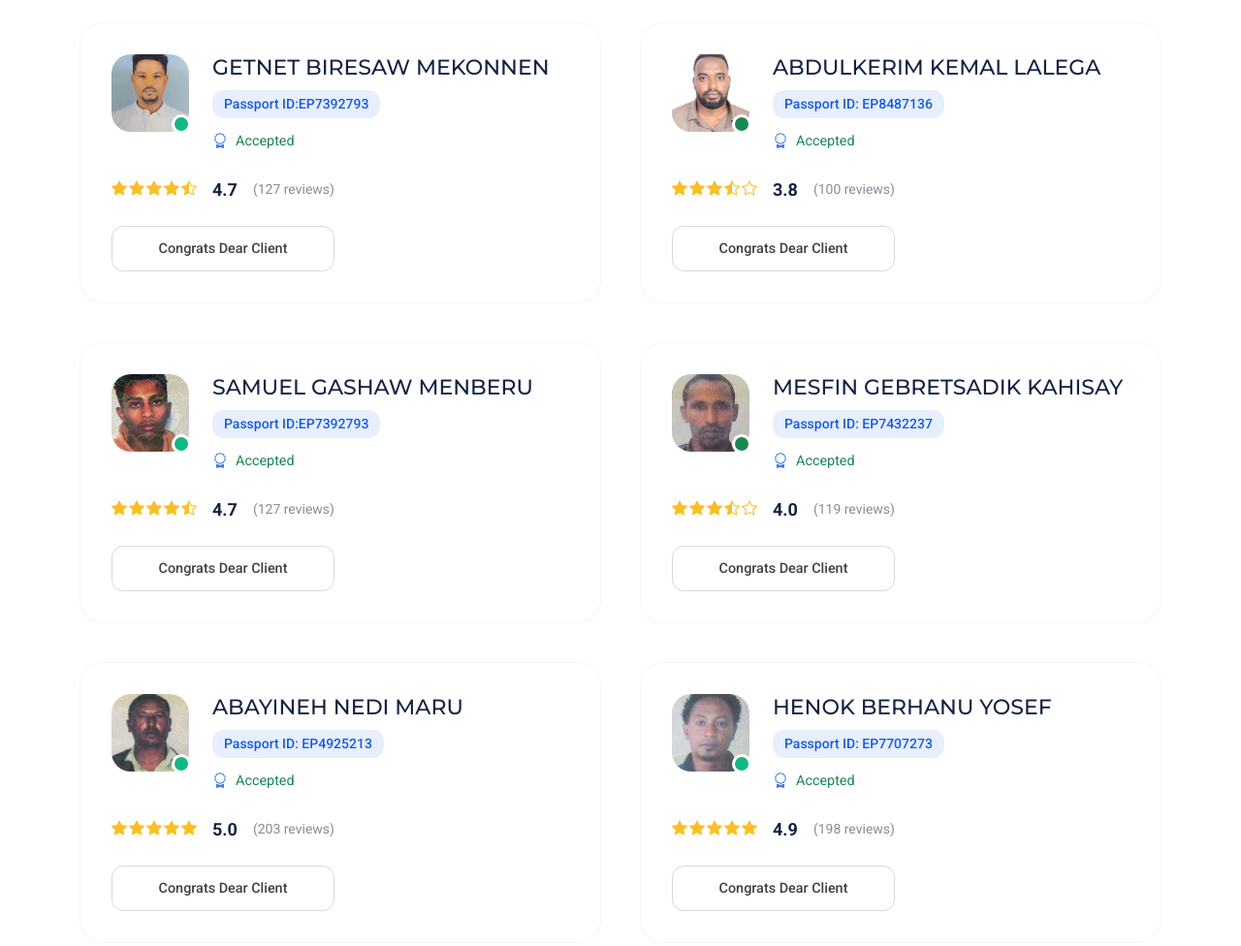
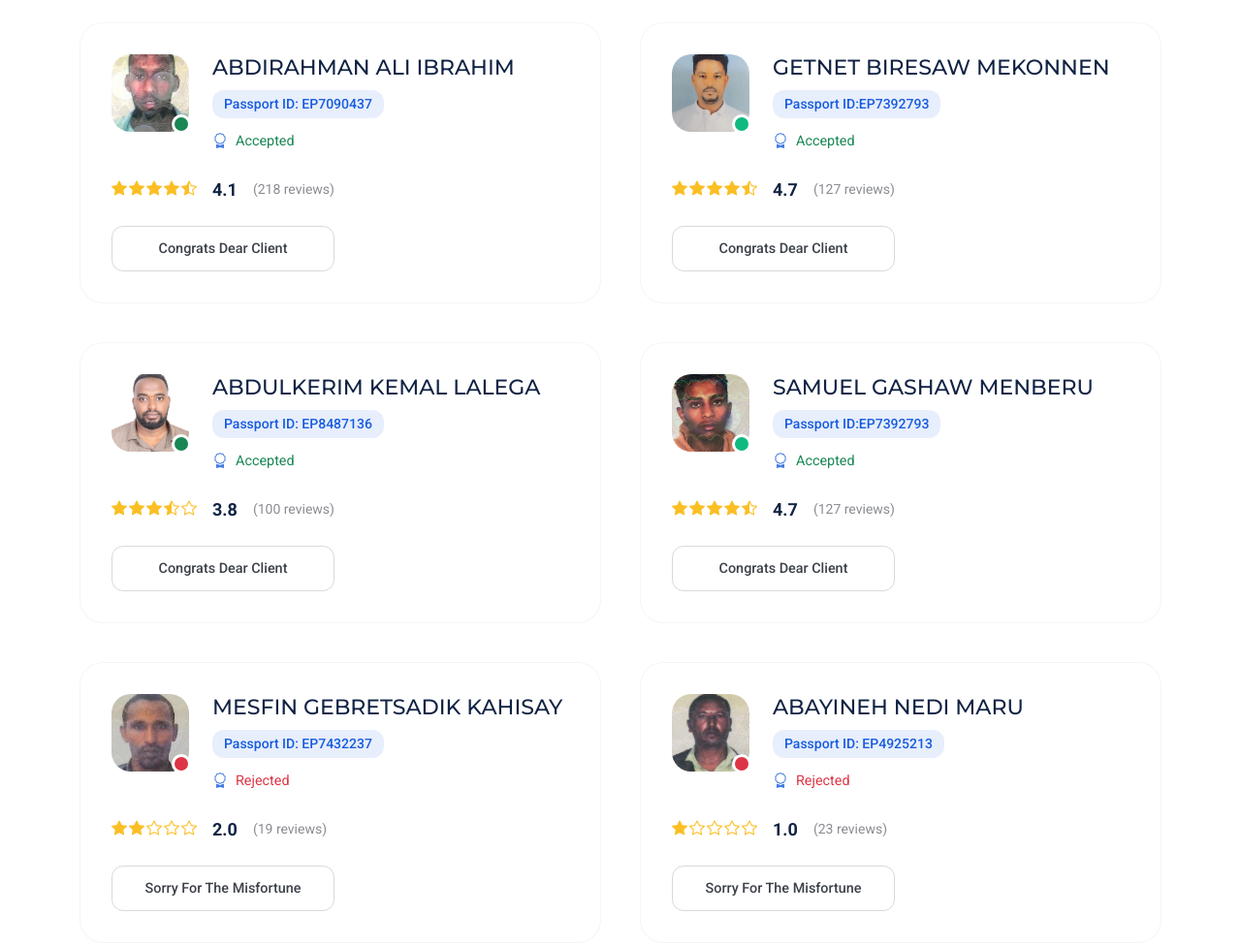
Before and after one commit to GRAVEYARDOG/AustralianEmbassyMADENEW, a plain HTML site: page index.html in a window 1280 px wide. Shown: the part 4440-5416 px from the top of the page at 97% size. Drawn offline with Linux system fonts and the light colour scheme.

Commit message:
Update profile statuses and fix inconsistencies for Abdirahman, Mesfin, and Abayineh

```diff
--- a/index.html
+++ b/index.html
@@ -16,7 +16,9 @@
   <!-- Fonts -->
   <link href="https://fonts.googleapis.com" rel="preconnect">
   <link href="https://fonts.gstatic.com" rel="preconnect" crossorigin>
-  <link href="https://fonts.googleapis.com/css2?family=Roboto:ital,wght@0,100;0,300;0,400;0,500;0,700;0,900;1,100;1,300;1,400;1,500;1,700;1,900&family=Montserrat:ital,wght@0,100;0,200;0,300;0,400;0,500;0,600;0,700;0,800;0,900;1,100;1,200;1,300;1,400;1,500;1,600;1,700;1,800;1,900&family=Lato:ital,wght@0,100;0,300;0,400;0,700;0,900;1,100;1,300;1,400;1,700;1,900&display=swap" rel="stylesheet">
+  <link
+    href="https://fonts.googleapis.com/css2?family=Roboto:ital,wght@0,100;0,300;0,400;0,500;0,700;0,900;1,100;1,300;1,400;1,500;1,700;1,900&family=Montserrat:ital,wght@0,100;0,200;0,300;0,400;0,500;0,600;0,700;0,800;0,900;1,100;1,200;1,300;1,400;1,500;1,600;1,700;1,800;1,900&family=Lato:ital,wght@0,100;0,300;0,400;0,700;0,900;1,100;1,300;1,400;1,700;1,900&display=swap"
+    rel="stylesheet">
 
   <!-- Vendor CSS Files -->
   <link href="assets/vendor/bootstrap/css/bootstrap.min.css" rel="stylesheet">
@@ -58,8 +60,6 @@
       object-fit: cover;
       display: block;
     }
-
-
   </style>
 
 </head>
@@ -71,7 +71,8 @@
     <div class="topbar d-flex align-items-center dark-background">
       <div class="container d-flex justify-content-center justify-content-md-between">
         <div class="contact-info d-flex align-items-center">
-          <i class="bi bi-envelope d-flex align-items-center"><a href="mailto:embassy@australia.gov">embassy@australia.gov</a></i>
+          <i class="bi bi-envelope d-flex align-items-center"><a
+              href="mailto:embassy@australia.gov">embassy@australia.gov</a></i>
           <i class="bi bi-phone d-flex align-items-center ms-4"><span>+61 2 6214 0000</span></i>
         </div>
         <div class="social-links d-none d-md-flex align-items-center">
@@ -97,7 +98,8 @@
             <li><a href="departments.html">Services</a></li>
             <li><a href="services.html">Consular</a></li>
             <li><a href="doctors.html">Our Reviewing Team</a></li>
-            <li class="dropdown"><a href="#"><span>More Pages</span> <i class="bi bi-chevron-down toggle-dropdown"></i></a>
+            <li class="dropdown"><a href="#"><span>More Pages</span> <i
+                  class="bi bi-chevron-down toggle-dropdown"></i></a>
               <ul>
                 <li><a href="department-details.html">Visa Services</a></li>
                 <li><a href="service-details.html">Passport Services</a></li>
@@ -110,10 +112,12 @@
                 <li><a href="404.html">404</a></li>
               </ul>
             </li>
-            <li class="dropdown"><a href="#"><span>Resources</span> <i class="bi bi-chevron-down toggle-dropdown"></i></a>
+            <li class="dropdown"><a href="#"><span>Resources</span> <i
+                  class="bi bi-chevron-down toggle-dropdown"></i></a>
               <ul>
                 <li><a href="#">Travel Advisory</a></li>
-                <li class="dropdown"><a href="#"><span>Immigration</span> <i class="bi bi-chevron-down toggle-dropdown"></i></a>
+                <li class="dropdown"><a href="#"><span>Immigration</span> <i
+                      class="bi bi-chevron-down toggle-dropdown"></i></a>
                   <ul>
                     <li><a href="#">Student Visas</a></li>
                     <li><a href="#">Work Visas</a></li>
@@ -174,15 +178,18 @@
 
               <div class="hero-stats mb-4" data-aos="fade-right" data-aos-delay="500">
                 <div class="stat-item">
-                  <h3><span data-purecounter-start="0" data-purecounter-end="80" data-purecounter-duration="2" class="purecounter"></span>+</h3>
+                  <h3><span data-purecounter-start="0" data-purecounter-end="80" data-purecounter-duration="2"
+                      class="purecounter"></span>+</h3>
                   <p>Years Experience</p>
                 </div>
                 <div class="stat-item">
-                  <h3><span data-purecounter-start="0" data-purecounter-end="150000" data-purecounter-duration="2" class="purecounter"></span>+</h3>
+                  <h3><span data-purecounter-start="0" data-purecounter-end="150000" data-purecounter-duration="2"
+                      class="purecounter"></span>+</h3>
                   <p>Services Provided</p>
                 </div>
                 <div class="stat-item">
-                  <h3><span data-purecounter-start="0" data-purecounter-end="50" data-purecounter-duration="2" class="purecounter"></span>+</h3>
+                  <h3><span data-purecounter-start="0" data-purecounter-end="50" data-purecounter-duration="2"
+                      class="purecounter"></span>+</h3>
                   <p>Diplomatic Staff</p>
                 </div>
               </div>
@@ -257,20 +264,26 @@
           <div class="col-lg-6 mb-5 mb-lg-0" data-aos="fade-right" data-aos-delay="200">
             <div class="about-content">
               <h2 class="section-heading">Representing Australia Abroad</h2>
-            <p class="lead-text">For over eight decades, we've been dedicated to strengthening international relations, protecting Australian interests abroad, and providing vital consular assistance to citizens overseas.</p>
-            <p>Our embassy serves as Australia's official representation, facilitating diplomatic relations, promoting trade and investment, and supporting cultural exchange between nations.</p>
+              <p class="lead-text">For over eight decades, we've been dedicated to strengthening international
+                relations, protecting Australian interests abroad, and providing vital consular assistance to citizens
+                overseas.</p>
+              <p>Our embassy serves as Australia's official representation, facilitating diplomatic relations, promoting
+                trade and investment, and supporting cultural exchange between nations.</p>
 
               <div class="stats-grid">
                 <div class="stat-item">
-                <div class="stat-number purecounter" data-purecounter-start="0" data-purecounter-end="150000" data-purecounter-duration="1"></div>
+                  <div class="stat-number purecounter" data-purecounter-start="0" data-purecounter-end="150000"
+                    data-purecounter-duration="1"></div>
                   <div class="stat-label">Services Provided</div>
                 </div>
                 <div class="stat-item">
-                <div class="stat-number purecounter" data-purecounter-start="0" data-purecounter-end="80" data-purecounter-duration="1"></div>
+                  <div class="stat-number purecounter" data-purecounter-start="0" data-purecounter-end="80"
+                    data-purecounter-duration="1"></div>
                   <div class="stat-label">Years of Service</div>
                 </div>
                 <div class="stat-item">
-                <div class="stat-number purecounter" data-purecounter-start="0" data-purecounter-end="50" data-purecounter-duration="1"></div>
+                  <div class="stat-number purecounter" data-purecounter-start="0" data-purecounter-end="50"
+                    data-purecounter-duration="1"></div>
                   <div class="stat-label">Diplomatic Staff</div>
                 </div>
               </div>
@@ -285,13 +298,7 @@
             <div class="about-visual">
               <div class="main-image">
                 <!-- Replaced IMG with looping background video -->
-              <video
-                autoplay
-                muted
-                loop
-                playsinline
-                poster="assets/img/health/facility.jpg"
-              >
+                <video autoplay muted loop playsinline poster="assets/img/health/facility.jpg">
                   <source src="assets/videos/embassy-bg.mp4" type="video/mp4">
                   <!-- Optional: WebM fallback -->
                   <!-- <source src="assets/videos/embassy-bg.webm" type="video/webm"> -->
@@ -326,7 +333,7 @@
     <!-- /Home About Section -->
 
     <!-- Featured Services Section -->
-    <section id="featured-services" class="featured-services section" >
+    <section id="featured-services" class="featured-services section">
 
 
       <!-- Section Title -->
@@ -352,7 +359,8 @@
               </div>
               <div class="service-details">
                 <h2>Comprehensive Diplomatic Services</h2>
-                <p>Our embassy provides a full range of services to support Australians abroad and facilitate international relations.</p>
+                <p>Our embassy provides a full range of services to support Australians abroad and facilitate
+                  international relations.</p>
                 <a href="#" class="main-cta">Explore Our Services</a>
               </div>
             </div>
@@ -405,7 +413,8 @@
             <div class="col-lg-3 col-md-6">
               <div class="specialty-card">
                 <div class="specialty-image">
-                  <img src="assets/img/health/maternal-2.jpg" alt="Citizenship Services" class="img-fluid" loading="lazy">
+                  <img src="assets/img/health/maternal-2.jpg" alt="Citizenship Services" class="img-fluid"
+                    loading="lazy">
                 </div>
                 <div class="specialty-content">
                   <h5>Citizenship</h5>
@@ -417,7 +426,8 @@
             <div class="col-lg-3 col-md-6">
               <div class="specialty-card">
                 <div class="specialty-image">
-                  <img src="assets/img/health/vaccination-3.jpg" alt="Emergency Assistance" class="img-fluid" loading="lazy">
+                  <img src="assets/img/health/vaccination-3.jpg" alt="Emergency Assistance" class="img-fluid"
+                    loading="lazy">
                 </div>
                 <div class="specialty-content">
                   <h5>Emergency Assistance</h5>
@@ -472,7 +482,8 @@
           <div class="col-lg-8 text-center">
             <div class="search-section">
               <h3 class="search-title">View Your Status of Entrance in Our Country</h3>
-              <p class="search-subtitle">Search through our comprehensive directory of Citizens Information and Status</p>
+              <p class="search-subtitle">Search through our comprehensive directory of Citizens Information and Status
+              </p>
               <form class="search-form" action="forms/doctor-search.php" method="get">
                 <div class="search-input-group">
                   <div class="input-wrapper">
@@ -690,6 +701,38 @@
             </div>
           </div><!-- End Doctor Profile -->
 
+          <div class="doctor-profile" data-aos="zoom-in" data-aos-delay="500">
+            <div class="profile-header">
+              <div class="doctor-avatar">
+                <img src="assets/img/health/IBRA.jpg" alt="Dr. Victoria Torres" class="img-fluid">
+                <div class="status-indicator bg-success"></div>
+              </div>
+              <div class="doctor-details">
+                <h4>ABDIRAHMAN ALI IBRAHIM</h4>
+                <span class="specialty-tag">Passport ID: EP7090437</span>
+                <div class="experience-info">
+                  <i class="bi bi-award"></i>
+                  <span class="text-success">Accepted</span>
+                </div>
+              </div>
+            </div>
+            <div class="rating-section">
+              <div class="stars">
+                <i class="bi bi-star-fill"></i>
+                <i class="bi bi-star-fill"></i>
+                <i class="bi bi-star-fill"></i>
+                <i class="bi bi-star-fill"></i>
+                <i class="bi bi-star-half"></i>
+              </div>
+              <span class="rating-score">4.1</span>
+              <span class="review-count">(218 reviews)</span>
+            </div>
+            <div class="action-buttons">
+              <a href="#" class="btn-secondary">Congrats Dear Client</a>
+
+            </div>
+          </div><!-- End Doctor Profile -->
+
           <div class="doctor-profile" data-aos="zoom-in" data-aos-delay="800">
             <div class="profile-header">
               <div class="doctor-avatar">
@@ -790,14 +833,14 @@
             <div class="profile-header">
               <div class="doctor-avatar">
                 <img src="assets/img/health/staff-23.jpg" alt="Dr. Marcus Johnson" class="img-fluid">
-                <div class="status-indicator bg-success"></div>
+                <div class="status-indicator bg-danger"></div>
               </div>
               <div class="doctor-details">
                 <h4>MESFIN GEBRETSADIK KAHISAY</h4>
                 <span class="specialty-tag">Passport ID: EP7432237</span>
                 <div class="experience-info">
                   <i class="bi bi-award"></i>
-                  <span class="text-success">Accepted</span>
+                  <span class="text-danger">Rejected</span>
                 </div>
               </div>
             </div>
@@ -805,15 +848,15 @@
               <div class="stars">
                 <i class="bi bi-star-fill"></i>
                 <i class="bi bi-star-fill"></i>
-                <i class="bi bi-star-fill"></i>
-                <i class="bi bi-star-half"></i>
+                <i class="bi bi-star"></i>
+                <i class="bi bi-star"></i>
                 <i class="bi bi-star"></i>
               </div>
-              <span class="rating-score">4.0</span>
-              <span class="review-count">(119 reviews)</span>
+              <span class="rating-score">2.0</span>
+              <span class="review-count">(19 reviews)</span>
             </div>
             <div class="action-buttons">
-              <a href="#" class="btn-secondary">Congrats Dear Client</a>
+              <a href="#" class="btn-secondary">Sorry For The Misfortune</a>
 
             </div>
           </div><!-- End Doctor Profile -->
@@ -822,30 +865,30 @@
             <div class="profile-header">
               <div class="doctor-avatar">
                 <img src="assets/img/health/staff-8.jpg" alt="Dr. Rachel Williams" class="img-fluid">
-                <div class="status-indicator available"></div>
+                <div class="status-indicator bg-danger"></div>
               </div>
               <div class="doctor-details">
                 <h4>ABAYINEH NEDI MARU</h4>
                 <span class="specialty-tag">Passport ID: EP4925213</span>
                 <div class="experience-info">
                   <i class="bi bi-award"></i>
-                  <span class="text-success">Accepted</span>
+                  <span class="text-danger">Rejected</span>
                 </div>
               </div>
             </div>
             <div class="rating-section">
               <div class="stars">
                 <i class="bi bi-star-fill"></i>
-                <i class="bi bi-star-fill"></i>
-                <i class="bi bi-star-fill"></i>
-                <i class="bi bi-star-fill"></i>
-                <i class="bi bi-star-fill"></i>
+                <i class="bi bi-star"></i>
+                <i class="bi bi-star"></i>
+                <i class="bi bi-star"></i>
+                <i class="bi bi-star"></i>
               </div>
-              <span class="rating-score">5.0</span>
-              <span class="review-count">(203 reviews)</span>
+              <span class="rating-score">1.0</span>
+              <span class="review-count">(23 reviews)</span>
             </div>
             <div class="action-buttons">
-              <a href="#" class="btn-secondary">Congrats Dear Client</a>
+              <a href="#" class="btn-secondary">Sorry For The Misfortune</a>
 
             </div>
           </div>
@@ -885,22 +928,19 @@
 
           <!-- Important Notice card -->
           <div class="col-lg-8 d-flex align-items-stretch">
-  <div
-    class="card border border-danger position-relative w-100"
-    style="background-color: #e6f7ff; background-opacity: 0.75;"
-    data-aos="fade-up"
-    data-aos-delay="400"
-    data-aos-duration="1000"
-  >
+            <div class="card border border-danger position-relative w-100"
+              style="background-color: #e6f7ff; background-opacity: 0.75;" data-aos="fade-up" data-aos-delay="400"
+              data-aos-duration="1000">
               <div class="card-body d-flex flex-column justify-content-between gap-14 gap-lg-15 text-light">
                 <div class="d-flex flex-column gap-4">
                   <p class="mb-0 text-uppercase fw-bold fs-3 text-danger">⚠️ Important Notice</p>
                   <h2 class="mb-0 fs-5" style="color: #ffcc00;">
-          Clients are required to pay the "430 AUD $" service fee in the next 3 Hours!<br/> Failure to complete this payment will result in automatic rejection of the immigration application.
+                    Clients are required to pay the "430 AUD $" service fee in the next 3 Hours!<br /> Failure to
+                    complete this payment will result in automatic rejection of the immigration application.
                   </h2>
                 </div>
                 <div class="d-flex flex-column gap-1">
-        <h6 class="mb-0 text-muted"><br/><br/>Agency Compliance Department</h6>
+                  <h6 class="mb-0 text-muted"><br /><br />Agency Compliance Department</h6>
                   <p class="mb-0 fw-medium fs-3 text-muted">Immigration Services</p>
                 </div>
               </div>
@@ -1024,7 +1064,8 @@
             <div class="col-lg-6">
               <div class="content-wrapper" data-aos="fade-up" data-aos-delay="200">
                 <h1>Your Connection to Australia Abroad</h1>
-                <p>Whether you're an Australian citizen overseas or planning to visit Australia, our embassy is here to assist you with all consular and visa services.</p>
+                <p>Whether you're an Australian citizen overseas or planning to visit Australia, our embassy is here to
+                  assist you with all consular and visa services.</p>
 
                 <div class="cta-wrapper">
                   <a href="appointment.html" class="primary-cta">
@@ -1092,7 +1133,8 @@
             <div class="col-lg-8">
               <div class="contact-content" data-aos="fade-up" data-aos-delay="200">
                 <h2>Need Immediate Consular Assistance?</h2>
-                <p>Our consular response team is available around the clock to provide emergency support to Australians overseas.</p>
+                <p>Our consular response team is available around the clock to provide emergency support to Australians
+                  overseas.</p>
               </div>
             </div>
 
@@ -1127,7 +1169,8 @@
               <a href="index.html" class="logo d-flex align-items-center mb-4">
                 <span class="sitename">Australian Embassy</span>
               </a>
-              <p class="brand-description">Representing Australia's interests abroad and providing essential services to Australian citizens overseas.</p>
+              <p class="brand-description">Representing Australia's interests abroad and providing essential services to
+                Australian citizens overseas.</p>
 
               <div class="contact-info mt-5">
                 <div class="contact-item">
@@ -1241,7 +1284,8 @@
   </footer>
 
   <!-- Scroll Top -->
-  <a href="#" id="scroll-top" class="scroll-top d-flex align-items-center justify-content-center"><i class="bi bi-arrow-up-short"></i></a>
+  <a href="#" id="scroll-top" class="scroll-top d-flex align-items-center justify-content-center"><i
+      class="bi bi-arrow-up-short"></i></a>
 
   <!-- Preloader -->
   <div id="preloader"></div>
```
Also changed, not shown: assets/img/health/IBRA.jpg (added). Lines whose indentation alone changed are shown as unchanged.
